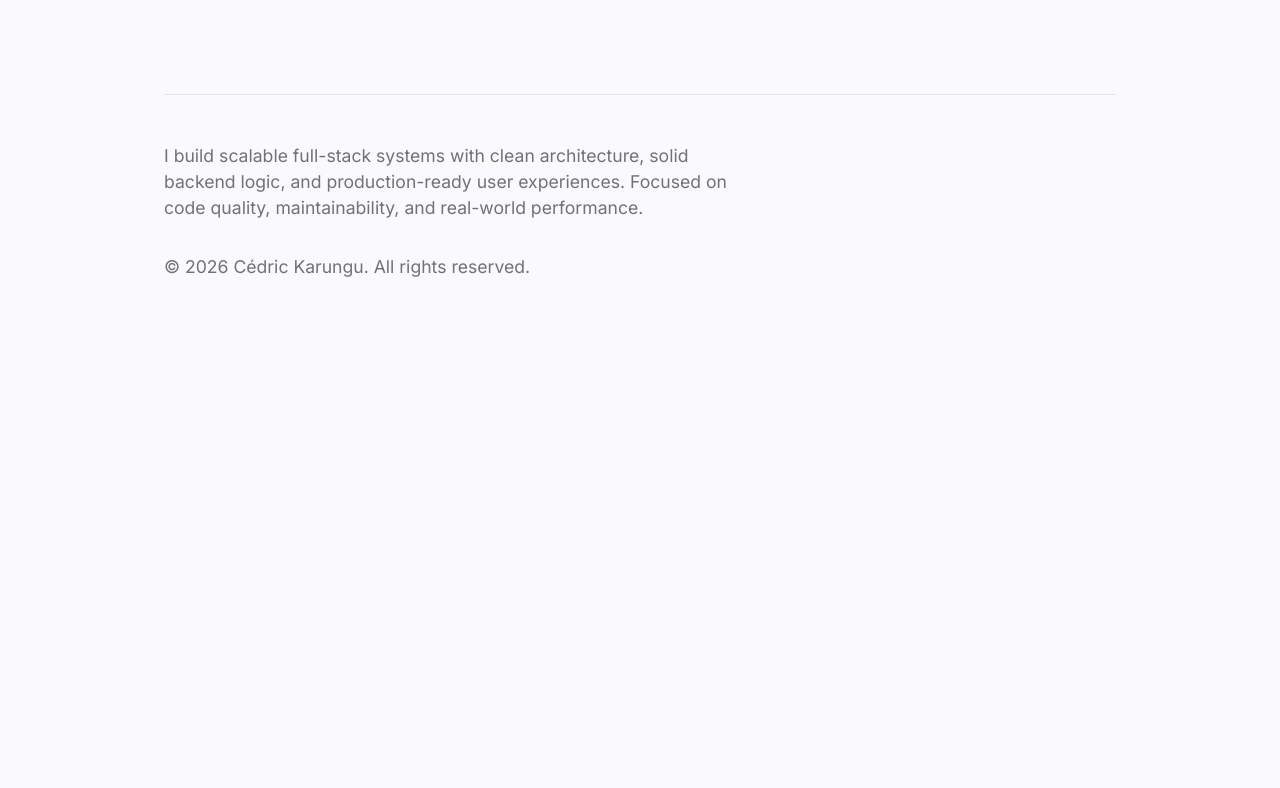
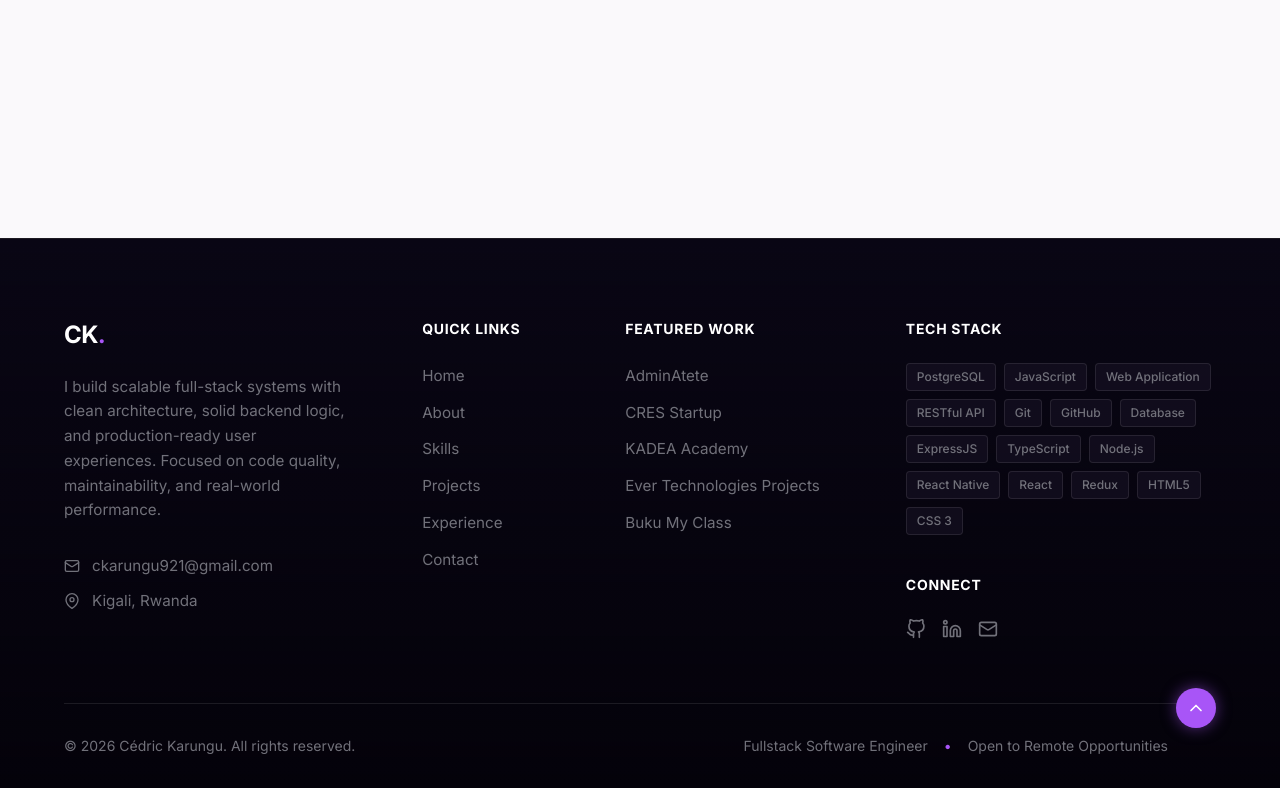
Before and after one commit to SarthakGupta345/PORTFOLIOWEBSITE, a Next.js app in the folder client/: page / in a window 1280 px wide. Shown: the part 7726-8514 px from the top of the page. Before the commit the page ends 8150 px from the top, so only its background shows below. Built offline with nearby package versions, Linux system fonts and the light colour scheme.

Commit message:
Some Frontend are done

```diff
--- a/client/src/app/page.tsx
+++ b/client/src/app/page.tsx
@@ -504,15 +504,103 @@ export default function Home() {
             </div>
           </div>
 
-          {/* Footer Area */}
-          <div className="py-12 border-t border-border">
-             <p className="text-muted text-[1.1rem] max-w-[600px] mb-8">
-               I build scalable full-stack systems with clean architecture, solid backend logic, and production-ready user experiences. Focused on code quality, maintainability, and real-world performance.
+          </div>
+      </motion.section>
+
+      {/* Full Width Footer Area */}
+      <footer className="w-full bg-[#090614] border-t border-border/10 pt-20 pb-8 mt-12 bg-gradient-to-b from-transparent to-[#04020a]">
+        <div className="max-w-[1200px] mx-auto px-6">
+          <div className="grid grid-cols-1 md:grid-cols-2 lg:grid-cols-[2fr_1fr_1.5fr_2fr] gap-12 mb-16">
+
+            {/* Column 1 */}
+            <div className="flex flex-col pr-6">
+              <h3 className="text-2xl font-bold text-white mb-6 tracking-tight">CK<span className="text-accent">.</span></h3>
+              <p className="text-muted text-[0.95rem] leading-relaxed mb-8 max-w-[320px]">
+                I build scalable full-stack systems with clean architecture, solid backend logic, and production-ready user experiences. Focused on code quality, maintainability, and real-world performance.
+              </p>
+              <div className="flex flex-col gap-3">
+                <a href="mailto:ckarungu921@gmail.com" className="flex items-center gap-3 text-muted hover:text-white transition-colors text-[0.95rem] w-fit">
+                  <svg xmlns="http://www.w3.org/2000/svg" width="16" height="16" viewBox="0 0 24 24" fill="none" stroke="currentColor" strokeWidth="2" strokeLinecap="round" strokeLinejoin="round"><rect x="2" y="4" width="20" height="16" rx="2"></rect><path d="m22 7-8.97 5.7a1.94 1.94 0 0 1-2.06 0L2 7"></path></svg>
+                  ckarungu921@gmail.com
+                </a>
+                <p className="flex items-center gap-3 text-muted text-[0.95rem]">
+                  <svg xmlns="http://www.w3.org/2000/svg" width="16" height="16" viewBox="0 0 24 24" fill="none" stroke="currentColor" strokeWidth="2" strokeLinecap="round" strokeLinejoin="round"><path d="M21 10c0 7-9 13-9 13s-9-6-9-13a9 9 0 0 1 18 0z"></path><circle cx="12" cy="10" r="3"></circle></svg>
+                  Kigali, Rwanda
+                </p>
+              </div>
+            </div>
+
+            {/* Column 2 */}
+            <div className="flex flex-col">
+              <h4 className="text-white text-sm font-bold uppercase tracking-wider mb-6">Quick Links</h4>
+              <ul className="flex flex-col gap-3">
+                {['Home', 'About', 'Skills', 'Projects', 'Experience', 'Contact'].map(link => (
+                  <li key={link}>
+                    <a href={`#${link.toLowerCase()}`} className="text-muted hover:text-accent transition-colors text-[0.95rem]">{link}</a>
+                  </li>
+                ))}
+              </ul>
+            </div>
+
+            {/* Column 3 */}
+            <div className="flex flex-col">
+              <h4 className="text-white text-sm font-bold uppercase tracking-wider mb-6">Featured Work</h4>
+              <ul className="flex flex-col gap-3">
+                {['AdminAtete', 'CRES Startup', 'KADEA Academy', 'Ever Technologies Projects', 'Buku My Class'].map(work => (
+                  <li key={work}>
+                    <a href="#" className="text-muted hover:text-white transition-colors text-[0.95rem]">{work}</a>
+                  </li>
+                ))}
+              </ul>
+            </div>
+
+            {/* Column 4 */}
+            <div className="flex flex-col">
+              <h4 className="text-white text-sm font-bold uppercase tracking-wider mb-6">Tech Stack</h4>
+              <div className="flex flex-wrap gap-2 mb-10">
+                {['PostgreSQL', 'JavaScript', 'Web Application', 'RESTful API', 'Git', 'GitHub', 'Database', 'ExpressJS', 'TypeScript', 'Node.js', 'React Native', 'React', 'Redux', 'HTML5', 'CSS 3'].map(tech => (
+                  <span key={tech} className="px-2.5 py-1 bg-[#1a1429]/50 border border-border/10 text-muted rounded text-[0.75rem] font-medium hover:border-accent/30 transition-colors">
+                    {tech}
+                  </span>
+                ))}
+              </div>
+
+              <h4 className="text-white text-sm font-bold uppercase tracking-wider mb-6">Connect</h4>
+              <div className="flex gap-4">
+                <a href="#" className="text-muted hover:text-white transition-colors">
+                  <svg xmlns="http://www.w3.org/2000/svg" width="20" height="20" viewBox="0 0 24 24" fill="none" stroke="currentColor" strokeWidth="2" strokeLinecap="round" strokeLinejoin="round"><path d="M9 19c-5 1.5-5-2.5-7-3m14 6v-3.87a3.37 3.37 0 0 0-.94-2.61c3.14-.35 6.44-1.54 6.44-7A5.44 5.44 0 0 0 20 4.77 5.07 5.07 0 0 0 19.91 1S18.73.65 16 2.48a13.38 13.38 0 0 0-7 0C6.27.65 5.09 1 5.09 1A5.07 5.07 0 0 0 5 4.77a5.44 5.44 0 0 0-1.5 3.78c0 5.42 3.3 6.61 6.44 7A3.37 3.37 0 0 0 9 18.13V22"></path></svg>
+                </a>
+                <a href="#" className="text-muted hover:text-white transition-colors">
+                  <svg xmlns="http://www.w3.org/2000/svg" width="20" height="20" viewBox="0 0 24 24" fill="none" stroke="currentColor" strokeWidth="2" strokeLinecap="round" strokeLinejoin="round"><path d="M16 8a6 6 0 0 1 6 6v7h-4v-7a2 2 0 0 0-2-2 2 2 0 0 0-2 2v7h-4v-7a6 6 0 0 1 6-6z"></path><rect x="2" y="9" width="4" height="12"></rect><circle cx="4" cy="4" r="2"></circle></svg>
+                </a>
+                <a href="mailto:ckarungu921@gmail.com" className="text-muted hover:text-white transition-colors">
+                  <svg xmlns="http://www.w3.org/2000/svg" width="20" height="20" viewBox="0 0 24 24" fill="none" stroke="currentColor" strokeWidth="2" strokeLinecap="round" strokeLinejoin="round"><rect x="2" y="4" width="20" height="16" rx="2"></rect><path d="m22 7-8.97 5.7a1.94 1.94 0 0 1-2.06 0L2 7"></path></svg>
+                </a>
+              </div>
+            </div>
+
+          </div>
+
+          {/* Sub Footer Area */}
+          <div className="pt-8 border-t border-border/10 flex flex-col md:flex-row justify-between items-center gap-4 relative">
+             <p className="text-muted text-sm shrink-0">© 2026 Cédric Karungu. All rights reserved.</p>
+             <p className="text-muted text-sm flex flex-wrap justify-center gap-2 md:gap-4 lg:pr-12 items-center">
+                <span>Fullstack Software Engineer</span>
+                <span className="hidden md:inline text-accent">•</span>
+                <span>Open to Remote Opportunities</span>
              </p>
-             <p className="text-muted text-[1.1rem]">© 2026 Cédric Karungu. All rights reserved.</p>
+
+             {/* Scroll to Top Button */}
+             <button
+                onClick={() => window.scrollTo({ top: 0, behavior: 'smooth' })}
+                className="absolute right-0 top-6 md:-top-4 w-10 h-10 bg-accent hover:bg-accent/80 text-white rounded-full flex items-center justify-center transition-all shadow-[0_0_15px_rgba(168,85,247,0.5)] cursor-pointer hover:-translate-y-1"
+                aria-label="Scroll to top"
+              >
+                <svg xmlns="http://www.w3.org/2000/svg" width="20" height="20" viewBox="0 0 24 24" fill="none" stroke="currentColor" strokeWidth="2" strokeLinecap="round" strokeLinejoin="round"><polyline points="18 15 12 9 6 15"></polyline></svg>
+              </button>
           </div>
         </div>
-      </motion.section>
+      </footer>
     </main>
   );
 }
```
